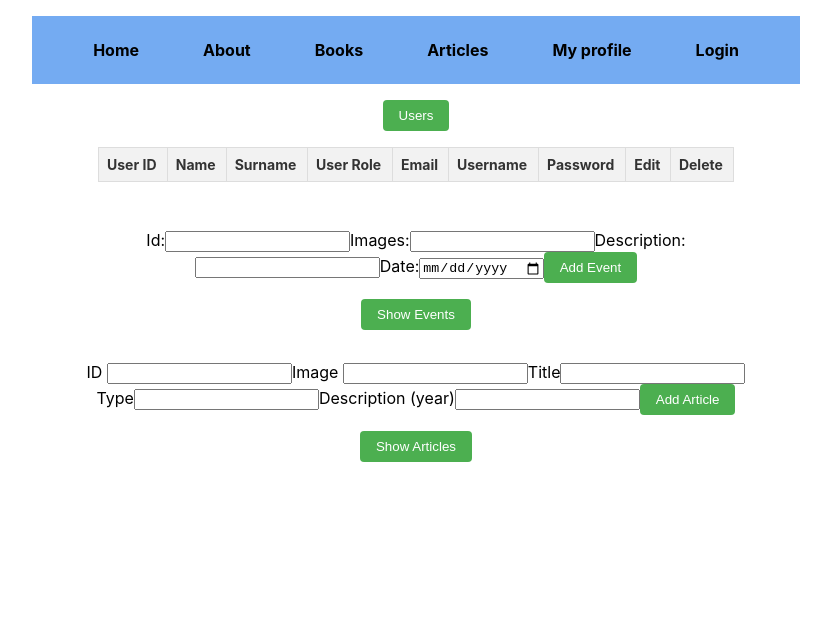
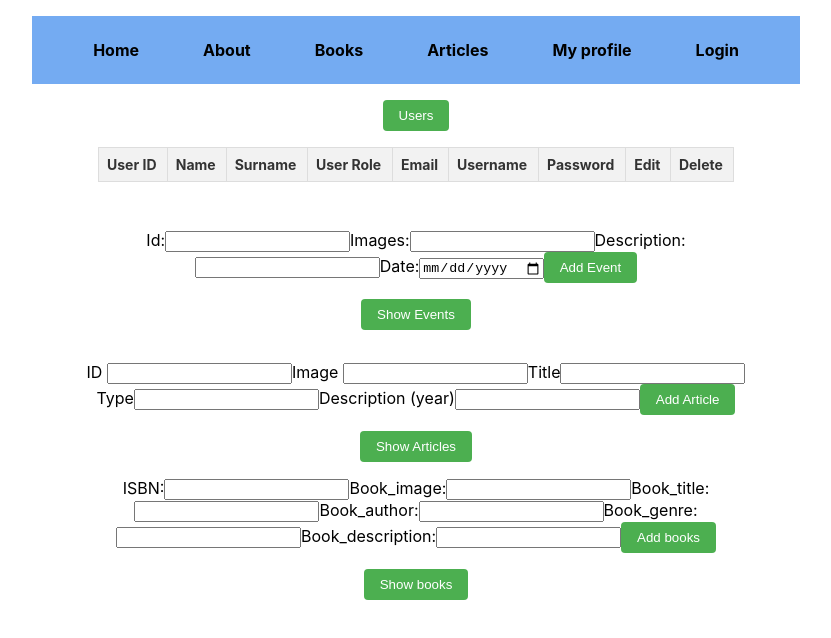
Before and after one commit to arbrudi/lab_course_1, a React (Create React App) app in the folder Project/: page /admin in a window 1280 px wide. Shown: the top 638 px of the page, without its empty margins (224-1055 px from the left). Built offline with nearby package versions, Linux system fonts and the light colour scheme.

Commit message:
book crud test 1

```diff
--- a/Project/src/pages/AdminDashboard.js
+++ b/Project/src/pages/AdminDashboard.js
@@ -177,6 +177,72 @@ const deletearticles =(Article_ID) =>{
   })
 };
 
+{/*leka */}
+
+const [ISBN, setISBN] = useState()
+const [Book_image, setBook_image] = useState('')
+const [Book_title, setBook_title] = useState('')
+const [Book_author, setBook_author] = useState('')
+const [Book_genre, setBook_genre] = useState('')
+const [Book_description, setBook_description] = useState('')
+
+const [newBook_description, setNewBook_description] = useState('')
+
+const [booksList, setbooksList] = useState([]);
+
+const addbooks = () => {
+  Axios.post("http://localhost:3001/admin/books/create", {
+    ISBN:ISBN,
+    Book_image: Book_image,
+    Book_title: Book_title,
+    Book_author: Book_author,
+    Book_genre: Book_genre,
+    Book_description: Book_description
+  }).then(() => {
+    setbooksList([
+      ...booksList,
+      {
+        ISBN: ISBN,
+        Book_image: Book_image,
+        Book_title: Book_title,
+        Book_author: Book_author,
+        Book_genre: Book_genre,
+        Book_description: Book_description
+      }
+    ]);
+  });
+};
+
+const getbooks = () => {
+  Axios.get("http://localhost:3001/admin/books/").then((response) => {
+    console.log(response);
+    setbooksList(response.data);
+  });
+};
+
+const updatebooksBook_description = (ISBN) => {
+  Axios.put("http://localhost:3001/admin/books/update" ,{ Book_description: newBook_description, ISBN: ISBN}).then(
+    (response) => {
+      setbooksList(booksList.map((val)=> {
+        return val.ISBN === ISBN ?
+        {ISBN: val.ISBN,
+          Book_image: val.Book_image
+          , Book_author: val.Book_author
+          , Book_title: val.Book_title
+          , Book_genre: val.Book_genre
+          , Book_description: newBook_description} : val
+      }))
+    }
+  );
+};
+
+const deletebooks = (ISBN) => {
+  Axios.delete(`http://localhost:3001/admin/books/delete/${ISBN}`).then((response)=> {
+    setbooksList(booksList.filter((val)=> {
+      return val.ISBN !== ISBN
+    }))
+  })
+};
 
 
 
@@ -309,6 +375,10 @@ const deletearticles =(Article_ID) =>{
         })}
         </div>
 
+
+
+
+
 {/*eris */}
       </div>
       <div className='information'>
@@ -403,9 +473,79 @@ const deletearticles =(Article_ID) =>{
         })}
 </div>
 
+<div className="information">
+      <label>ISBN:</label>
+        <input type="number"
+          onChange={(event) => {
+            setISBN(event.target.value);
+          }} />
+        <label>Book_image:</label>
+        <input type="url"
+          onChange={(event) => {
+            setBook_image(event.target.value);
+          }} />
+        <label>Book_title:</label>
+        <input type="text"
+          onChange={(event) => {
+            setBook_title(event.target.value);
+          }} />
+        <label>Book_author:</label>
+        <input type="text"
+          onChange={(event) => {
+            setBook_author(event.target.value);
+          }} />
+        <label>Book_genre:</label>
+        <input type="text"
+          onChange={(event) => {
+            setBook_genre(event.target.value);
+          }} />
+        <label>Book_description:</label>
+        <input type="text"
+          onChange={(event) => {
+            setBook_description(event.target.value);
+          }} />
+        <button onClick={addbooks}>Add books</button>
+        <button onClick={getbooks}>Show books</button>
+      </div>
+
+      <div className="books">
 
 
+        {booksList.map((val, key) => {
+          return (
+            <div className="book" key={key}>
+              <div>
+              <h3>ISBN: {val.ISBN}</h3>
+              <img src={val.Book_image} alt="event" />
+              <h3>Book_title: {val.Book_title}</h3>
+              <h3>Book_author: {val.Book_author}</h3>
+              <h3>Book_genre: {val.Book_genre}</h3>
+              <h3>Book_description: {val.Book_description}</h3>
+              </div>
+            <div>
+              {" "}
+              <input
+              type="text"
+              placeholder="2000..."
+              onChange={(event) => {
+               setNewBook_description(event.target.value);
+              }}
+            />
+              <button onClick={() => {
+                updatebooksBook_description(val.ISBN);
+                }}
+              >
+              {" "}
+              Update
+              </button>
 
+              <button onClick={()=>{deletebooks(val.ISBN)}}>Delete</button>
+            </div>
+          </div>
+        );
+        })}
+
+</div>
 
 
       </>
```
